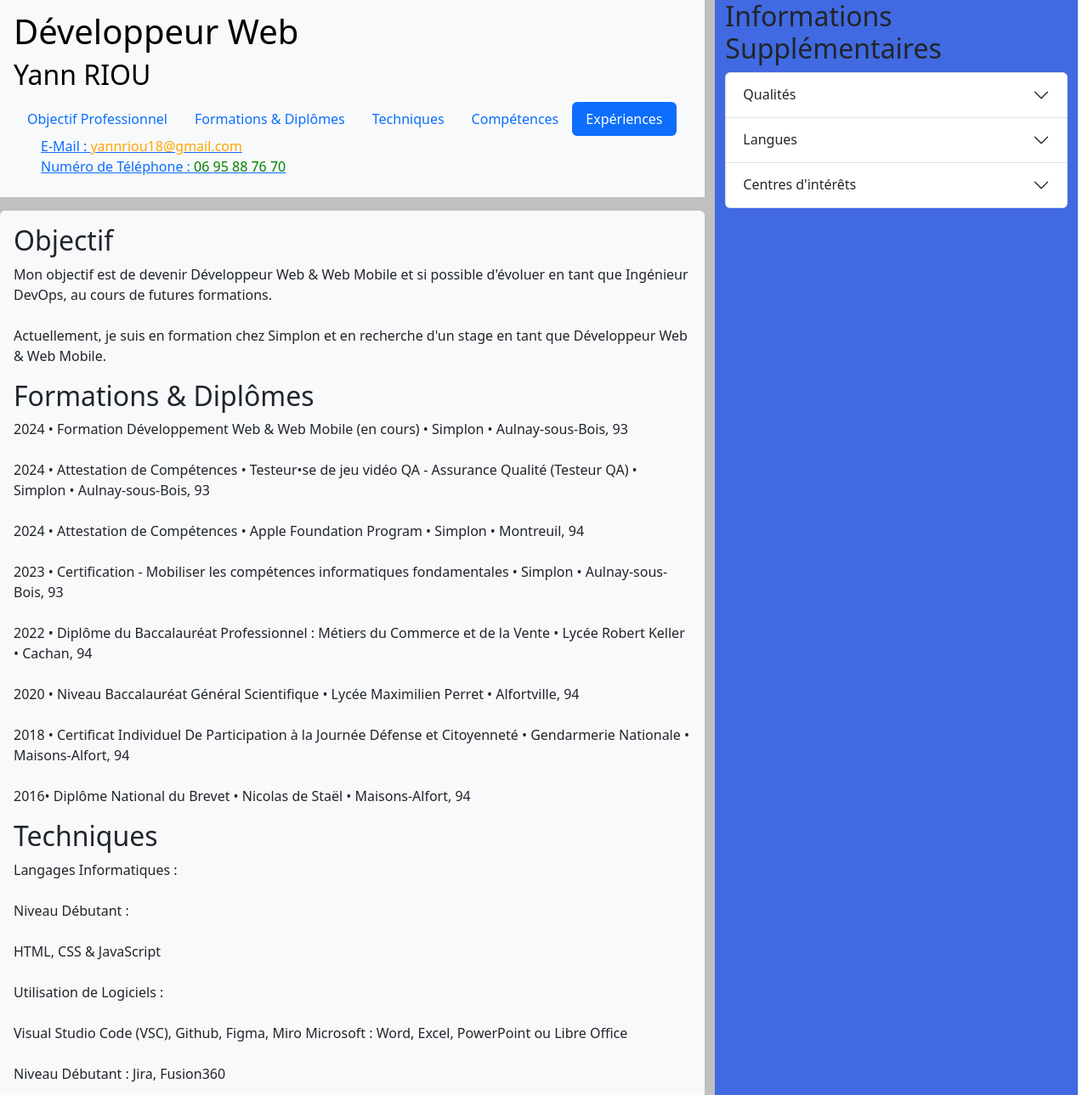
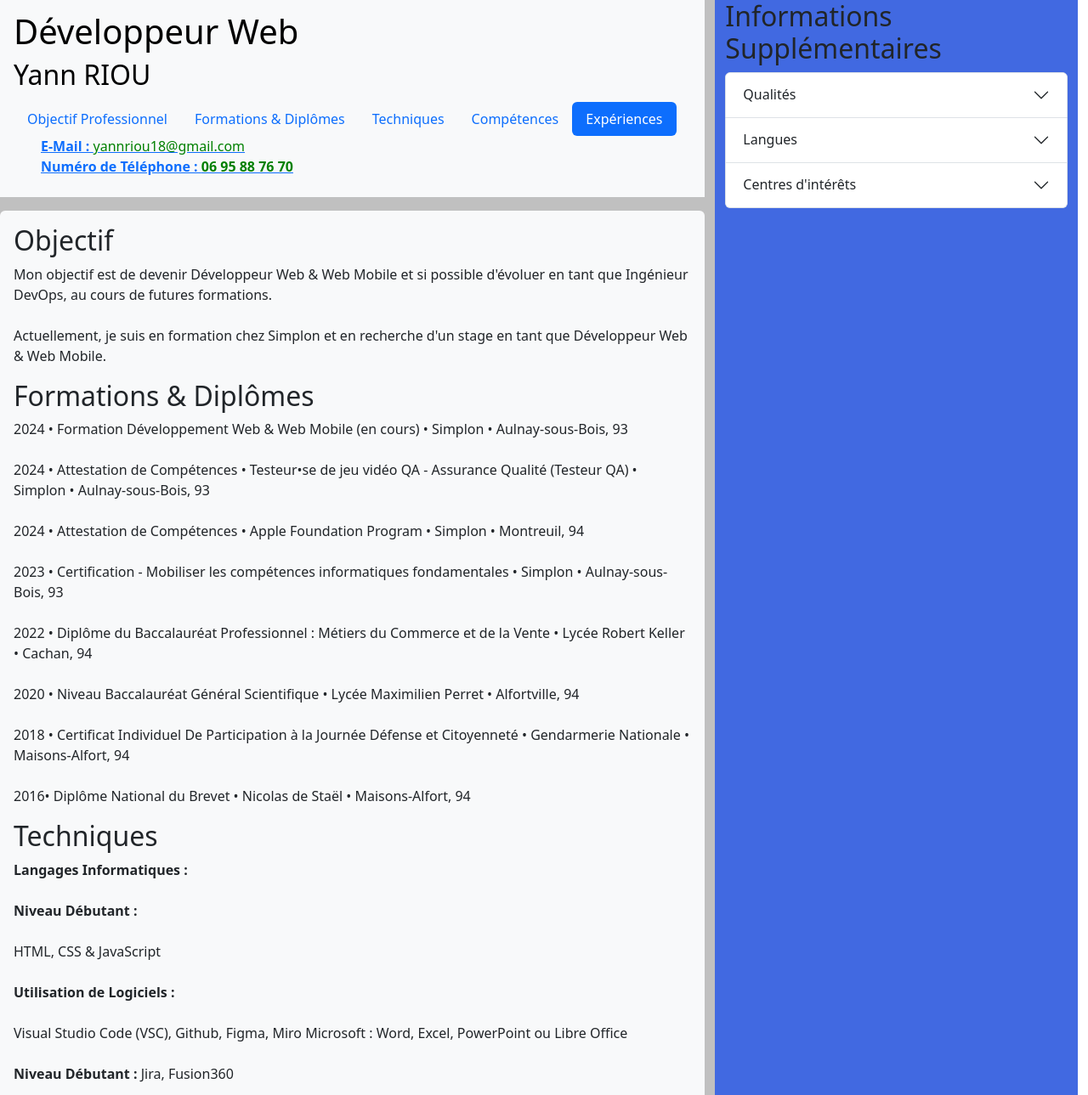
Before and after one commit to AynnRyu/MonSiteCV, a plain HTML site: page index.html in a window 1280 px wide. Shown: the top 1289 px of the page at 85% size. Drawn offline with nearby package versions, Linux system fonts and the light colour scheme.

Commit message:
Span to Bold
span to b, css changes

```diff
--- a/css/style.css
+++ b/css/style.css
@@ -4,5 +4,5 @@ main{background: silver;}
 aside{background: royalblue;}
 main,aside{min-height: 100vh}
 
-ul+ul>a:first-child::after{content: 'yannriou18@gmail.com';color: orange;}
+ul+ul>a:first-child::after{content: 'yannriou18@gmail.com';color: green;}
 ul+ul>a:last-child>::after{content: '06 95 88 76 70';color: green;}
--- a/index.html
+++ b/index.html
@@ -40,8 +40,8 @@
                           </li>
                         </ul>
                         <ul>
-                            <a href="mailto:email@email.com"><span>E-Mail : </span></a> <br>
-                            <a href="tel:+33 6 10 10 10 10"><span>Numéro de Téléphone : </span></a>
+                            <a href="mailto:email@email.com"><b>E-Mail : </b></a> <br>
+                            <a href="tel:+33 6 10 10 10 10"><b>Numéro de Téléphone : </b></a>
                         </ul>
                       </nav>
                       <div data-bs-spy="scroll" data-bs-target="#navbar-example2" data-bs-root-margin="0px 0px -40%" data-bs-smooth-scroll="true" class="scrollspy-example bg-body-tertiary p-3 rounded-2" tabindex="0">
@@ -62,13 +62,13 @@
                           2016• Diplôme National du Brevet • Nicolas de Staël • Maisons-Alfort, 94 <br>
                         </p>
                         <h2 id="scrollspyHeading3">Techniques</h2>
-                        <p><span>Langages Informatiques : </span><br><br>
-                          <span class="span">Niveau Débutant : </span><br><br>
+                        <p><b>Langages Informatiques : </b><br><br>
+                          <b>Niveau Débutant : </b><br><br>
                           HTML, CSS & JavaScript <br><br>
-                          <span class="span">Utilisation de Logiciels :</span><br><br>
+                          <b>Utilisation de Logiciels :</b><br><br>
                           Visual Studio Code (VSC), Github, Figma, Miro
                           Microsoft : Word, Excel, PowerPoint ou Libre Office <br><br>
-                          <span class="span">Niveau Débutant : </span>Jira, Fusion360
+                          <b>Niveau Débutant : </b>Jira, Fusion360
                         </p>
                         <h2 id="scrollspyHeading4">Compétences</h2>
                         <p>
```
